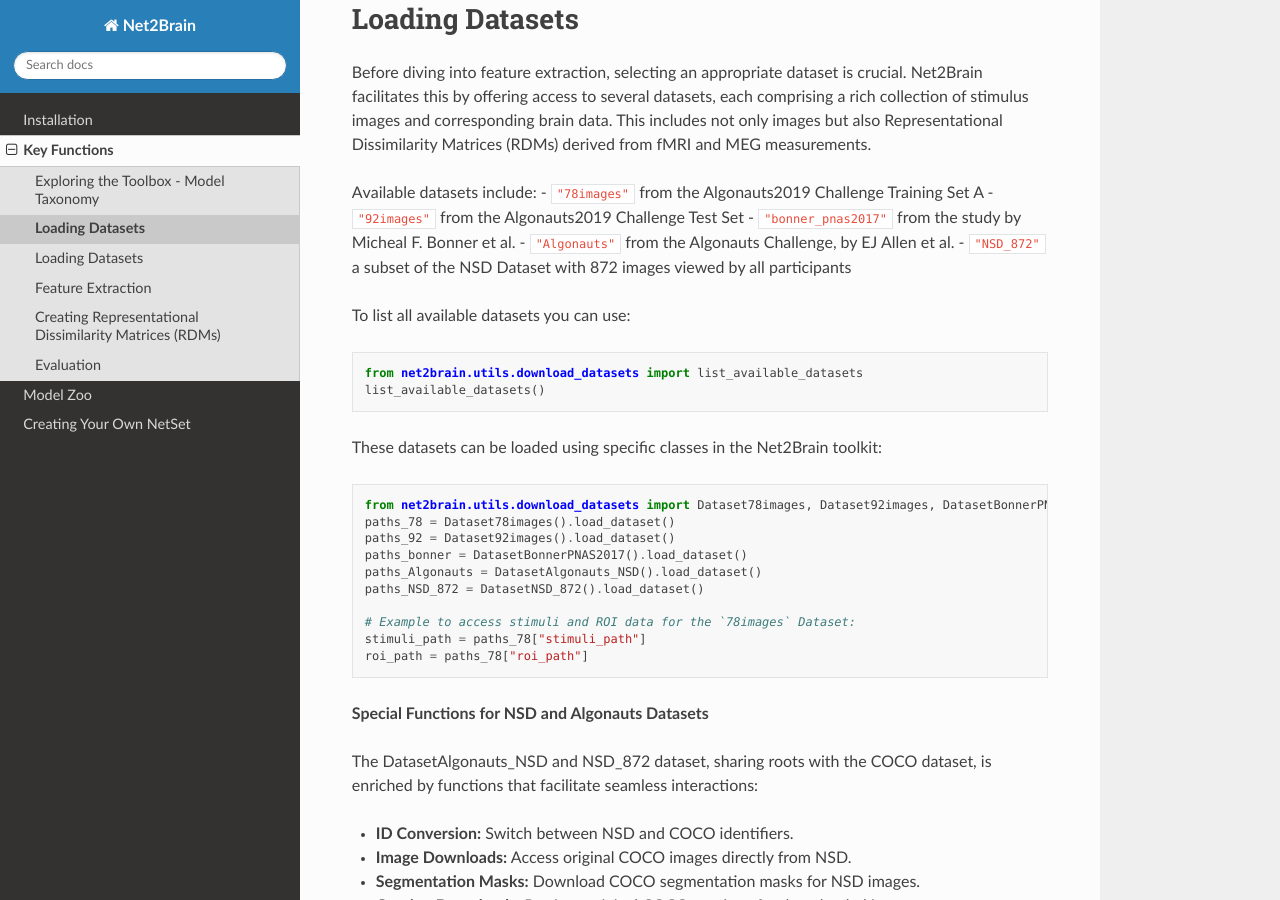
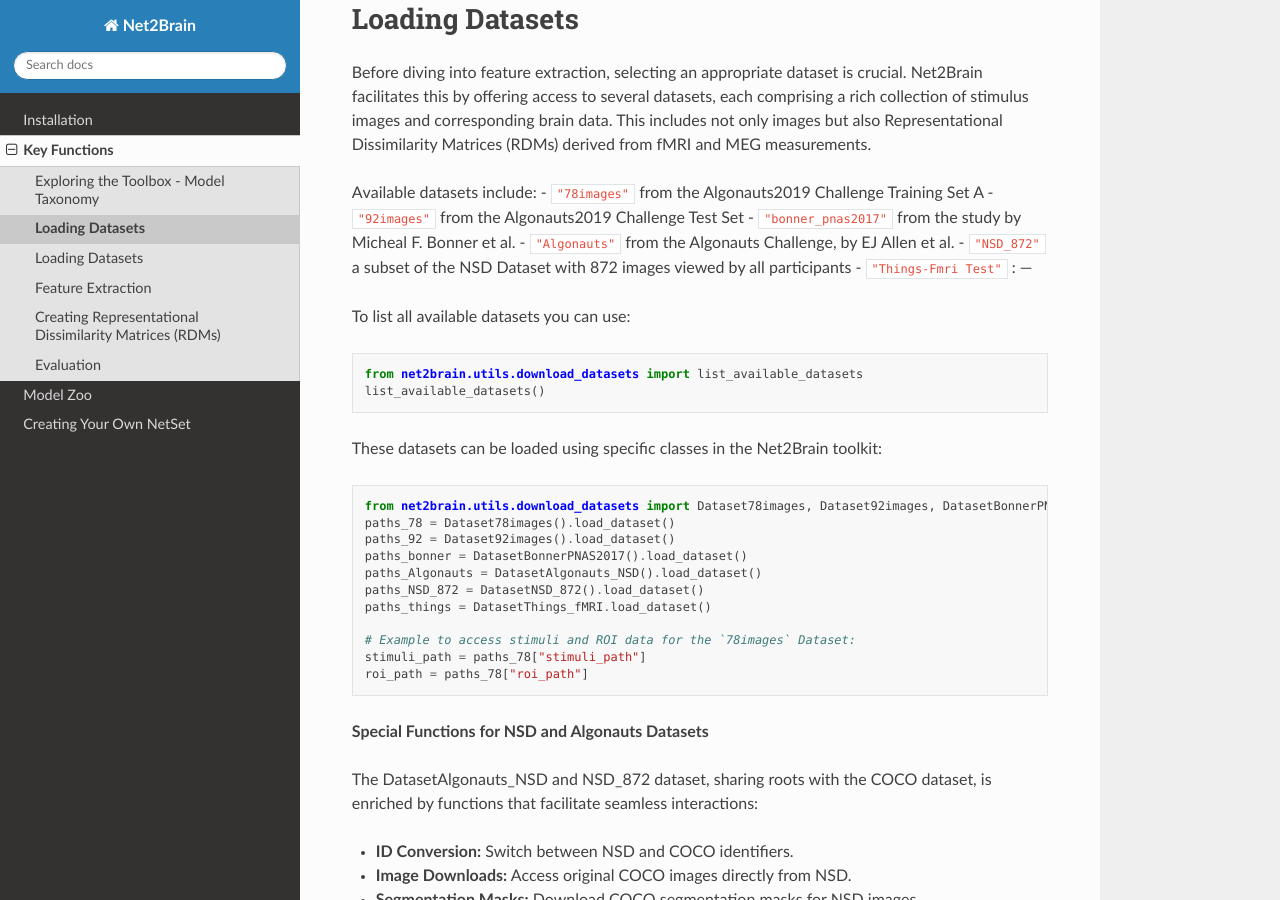
Before and after one commit to cvai-roig-lab/Net2Brain, a Sphinx documentation site: the page built from docs/source/datasets.rst, in a window 1280 px wide and 900 px high, scrolled down 695 px. Built offline with Sphinx 7.4.7 and the Read the Docs theme 3.1.0, drawn with Linux system fonts in a browser that asks for light colours; pages that are not in the unit, such as notebooks, are missing from menus.

Commit message:
Added Dataset to Notebook and Docs
Here we still need to add a description of the added dataset with a source to cite

```diff
--- a/docs/source/datasets.rst
+++ b/docs/source/datasets.rst
@@ -33,6 +33,7 @@ Available datasets include:
 - ``"bonner_pnas2017"`` from the study by Micheal F. Bonner et al.
 - ``"Algonauts"`` from the Algonauts Challenge, by EJ Allen et al.
 - ``"NSD_872"`` a subset of the NSD Dataset with 872 images viewed by all participants
+- ``"Things-Fmri Test"`` : ---
 
 
 To list all available datasets you can use:
@@ -48,12 +49,13 @@ These datasets can be loaded using specific classes in the Net2Brain toolkit:
 
 .. code-block:: python
 
-    from net2brain.utils.download_datasets import Dataset78images, Dataset92images, DatasetBonnerPNAS2017, DatasetAlgonauts_NSD, DatasetNSD_872
+    from net2brain.utils.download_datasets import Dataset78images, Dataset92images, DatasetBonnerPNAS2017, DatasetAlgonauts_NSD, DatasetNSD_872, DatasetThings_fMRI
     paths_78 = Dataset78images().load_dataset()
     paths_92 = Dataset92images().load_dataset()
     paths_bonner = DatasetBonnerPNAS2017().load_dataset()
     paths_Algonauts = DatasetAlgonauts_NSD().load_dataset()
     paths_NSD_872 = DatasetNSD_872().load_dataset()
+    paths_things = DatasetThings_fMRI.load_dataset()
 
     # Example to access stimuli and ROI data for the `78images` Dataset:
     stimuli_path = paths_78["stimuli_path"]
```
Also changed, not shown: 1 other file.
